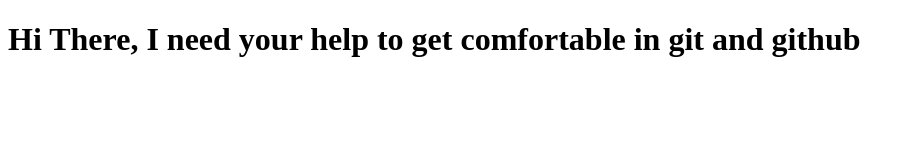
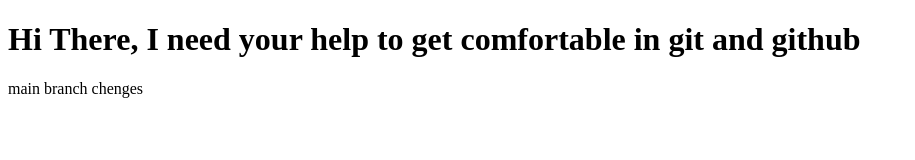
Before and after one commit to jambotrn/hello_world, a plain HTML site: page index.html in a window 1280 px wide. Shown: the whole page, without its empty margins (0-915 px from the left). Drawn offline with Linux system fonts and the light colour scheme.

Commit message:
main changes

```diff
--- a/index.html
+++ b/index.html
@@ -8,5 +8,6 @@
 </head>
 <body>
     <h1>Hi There, I need your help to get comfortable in git and github</h1>
+    <p>main branch chenges</p>
 </body>
 </html>
```
